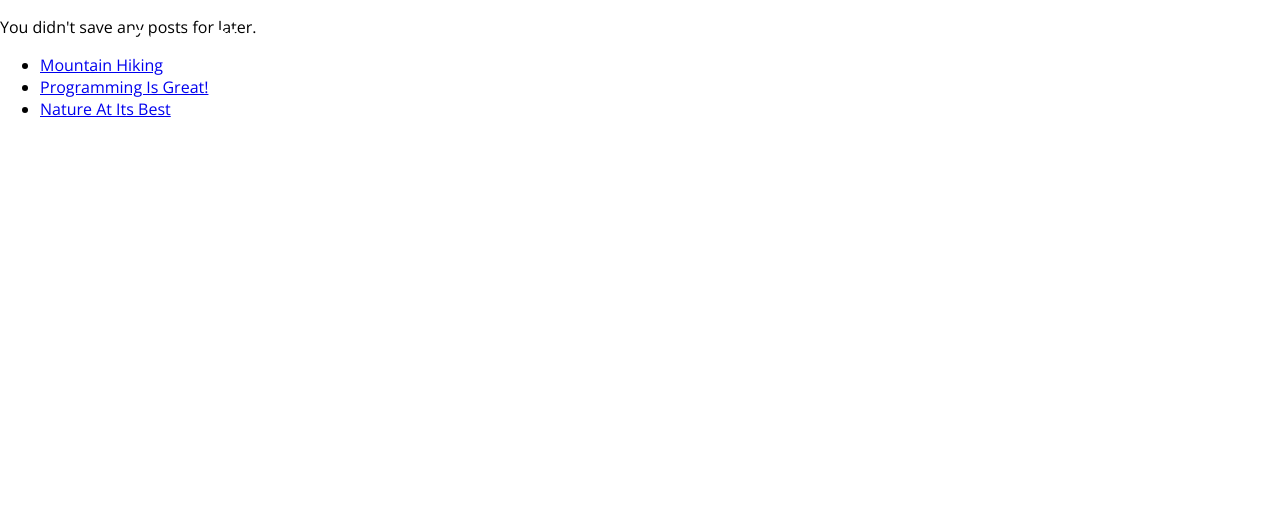
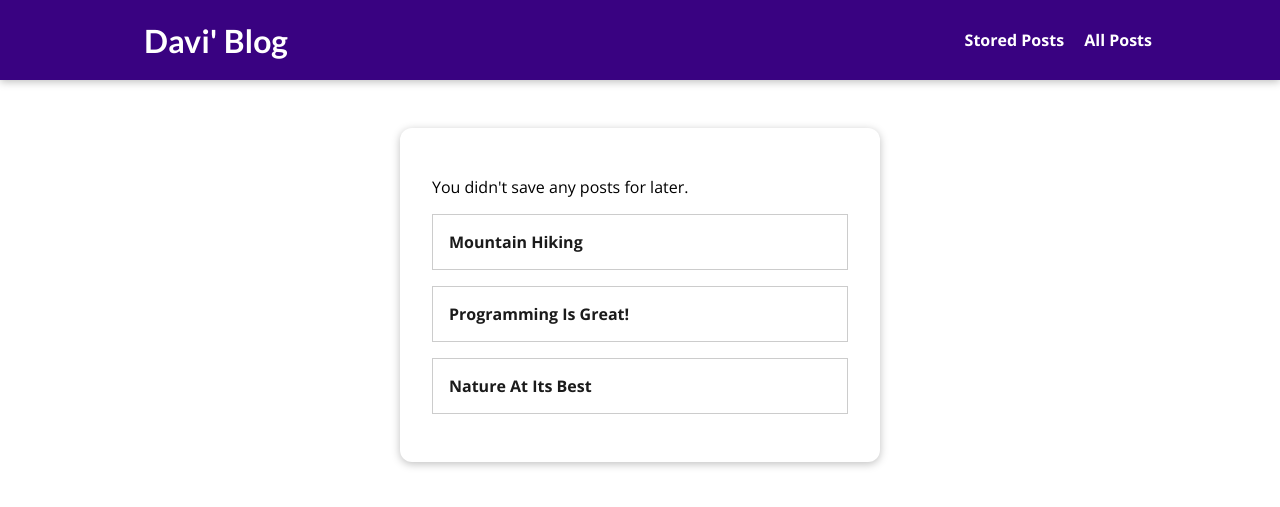
Before and after one commit to Pdral/django-course, a Django app: template my_site/blog/templates/blog/stored-posts.html in a window 1280 px wide. Shown: the top 507 px of the page. Run offline with Django 5.2, Linux system fonts and the light colour scheme; the template is opened without the code that fills it: values that come from a table or form of the project are taken from there, others are empty; data comes from the database, SQL or seed files in the repository; both versions use the stored data as it was after the commit; parts of the project's set-up code (start-up, migrations or seed data) failed here and were passed over.

Commit message:
Final commit

```diff
--- /dev/null
+++ b/my_site/blog/static/blog/stored-posts.css
@@ -0,0 +1,39 @@
+  #main-navigation {
+    background-color: #390281;
+    box-shadow: 0 2px 8px rgba(0, 0, 0, 0.25);
+  }
+
+  #stored-posts {
+    margin: 8rem auto 3rem auto;
+    padding: 2rem;
+    border-radius: 12px;
+    box-shadow: 0 2px 8px rgba(0, 0, 0, 0.25);
+    background-color: white;
+    width: 90%;
+    max-width: 30rem;
+  }
+
+  #stored-posts ul {
+    list-style: none;
+    margin: 0;
+    padding: 0;
+  }
+
+  #stored-posts li {
+    margin: 1rem 0;
+  }
+
+  #stored-posts a {
+    border: 1px solid #ccc;
+    display: block;
+    padding: 1rem;
+    width: 100%;
+    text-decoration: none;
+    color: #1b1b1b;
+    font-weight: bold;
+  }
+
+  #stored-posts a:hover,
+  #stored-posts a:active {
+    background-color: #ccc;
+  }
--- a/my_site/blog/templates/blog/stored-posts.html
+++ b/my_site/blog/templates/blog/stored-posts.html
@@ -1,11 +1,17 @@
 {% extends "base.html" %}
+{% load static %}
 
 {% block title %}
 My Stored Posts
 {% endblock title %}
 
+{% block css_files %}
+<link rel="stylesheet" href="{% static "blog/stored-posts.css" %}">
+{% endblock css_files %}
+
+
 {% block content %}
-    <section>
+    <section id="stored-posts">
         {% if not has_posts %}
             <p>You didn't save any posts for later.</p>
         {% endif %}
--- a/my_site/static/app.css
+++ b/my_site/static/app.css
@@ -35,6 +35,7 @@
   text-decoration: none;
   color: white;
   font-weight: bold;
+  margin-left: 1rem;
 }
 
 #main-navigation a:hover,
```
Also changed, not shown: my_site/blog/templates/blog/post-detail.html (+7 -1 lines), my_site/blog/views.py (+18 -3 lines), my_site/db.sqlite3.
